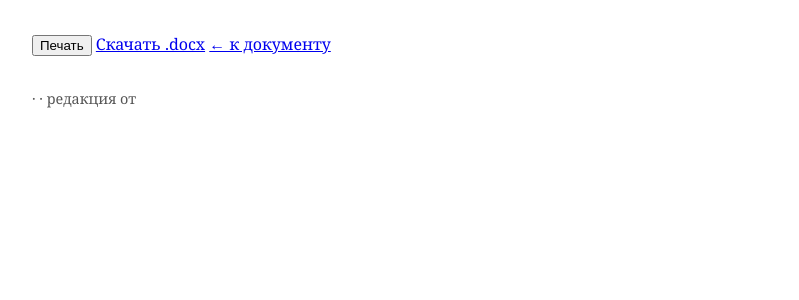
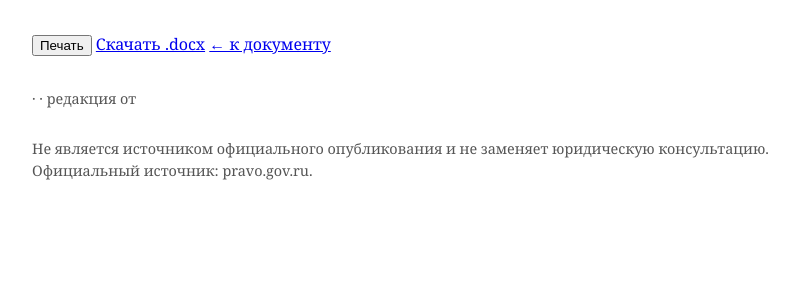
Before and after one commit to aiprocadm/Lawiot, a Django app: template templates/documents/document_print.html in a window 1280 px wide. Shown: the top 300 px of the page, without its empty margins (224-1023 px from the left). Run offline with Django 5.2, Linux system fonts and the light colour scheme; the template is opened without the code that fills it, so the values that code supplies are empty.

Commit message:
feat(ui): дисклеймер на странице печати (КП-12)

```diff
--- a/templates/documents/document_print.html
+++ b/templates/documents/document_print.html
@@ -28,6 +28,10 @@
     · {{ document.get_status_display }}
     · редакция от {{ redaction.redaction_date|date:"d.m.Y" }}
   </p>
+  <p class="meta">
+    Не является источником официального опубликования и не заменяет юридическую
+    консультацию. Официальный источник: pravo.gov.ru.
+  </p>
   {% for node in article_tree %}{% include "documents/_article_node.html" with node=node level=2 %}{% endfor %}
 </body>
 </html>
```
Also changed, not shown: documents/tests/test_legal_status.py (+9 -0 lines).
